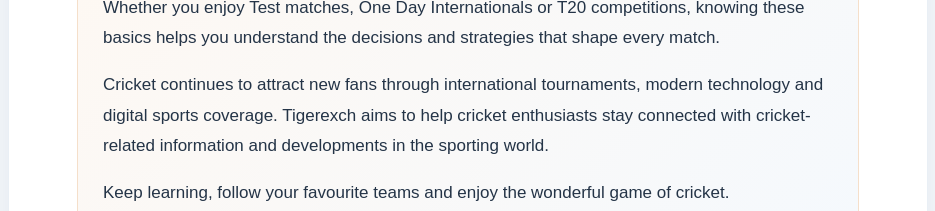
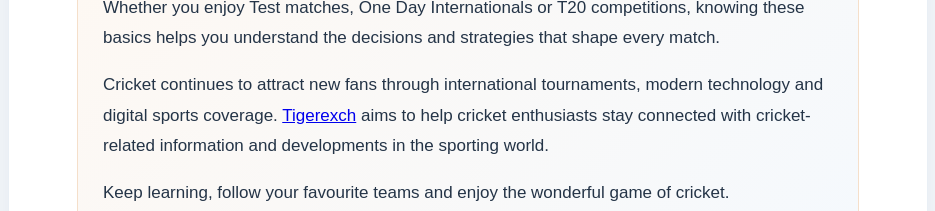
Before and after one commit to tigersexchin/Cricket-Rules-Explained-A-Beginner-s-Guide-to-Understanding-the-Game, a plain HTML site: page index.html in a window 1280 px wide. Shown: the part 6797-7008 px from the top of the page, without its empty margins (172-1107 px from the left). Drawn offline with Linux system fonts and the light colour scheme.

Commit message:
Update index.html

```diff
--- a/index.html
+++ b/index.html
@@ -333,7 +333,7 @@
         <h2>Conclusion</h2>
         <p>Understanding cricket rules makes watching and following the game much easier. From scoring runs and taking wickets to understanding overs, player roles and different match formats, every rule contributes to the structure of the sport.</p>
         <p>Whether you enjoy Test matches, One Day Internationals or T20 competitions, knowing these basics helps you understand the decisions and strategies that shape every match.</p>
-        <p>Cricket continues to attract new fans through international tournaments, modern technology and digital sports coverage. Tigerexch aims to help cricket enthusiasts stay connected with cricket-related information and developments in the sporting world.</p>
+        <p>Cricket continues to attract new fans through international tournaments, modern technology and digital sports coverage. <a href="https://tigersexch.in/#home">Tigerexch</a> aims to help cricket enthusiasts stay connected with cricket-related information and developments in the sporting world.</p>
         <p>Keep learning, follow your favourite teams and enjoy the wonderful game of cricket.</p>
       </section>
     </article>
```
